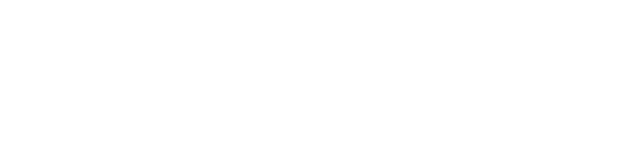
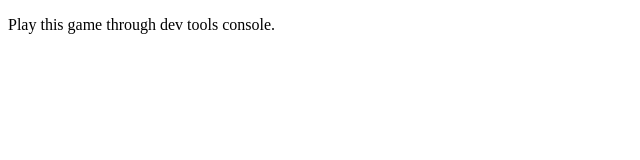
Before and after one commit to raelcx/odin-rock-paper-scissors, a plain HTML site: page index.html in a window 1280 px wide. Shown: the whole page, without its empty margins (0-640 px from the left). Drawn offline with Linux system fonts and the light colour scheme.

Commit message:
Add message into HTML index

```diff
--- a/index.html
+++ b/index.html
@@ -7,5 +7,6 @@
 </head>
 <body>
     <script src="./script.js"></script>
+    <p>Play this game through dev tools console.</p>
 </body>
 </html>
```
